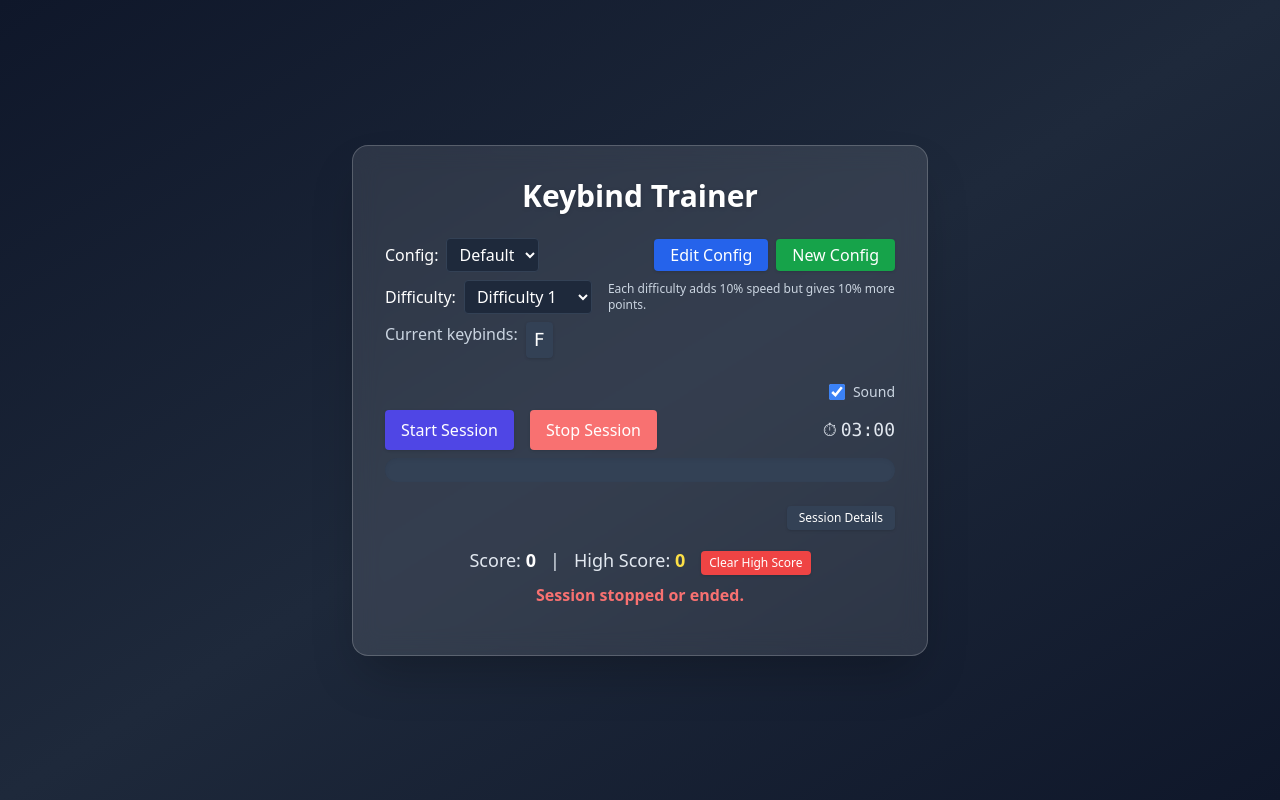
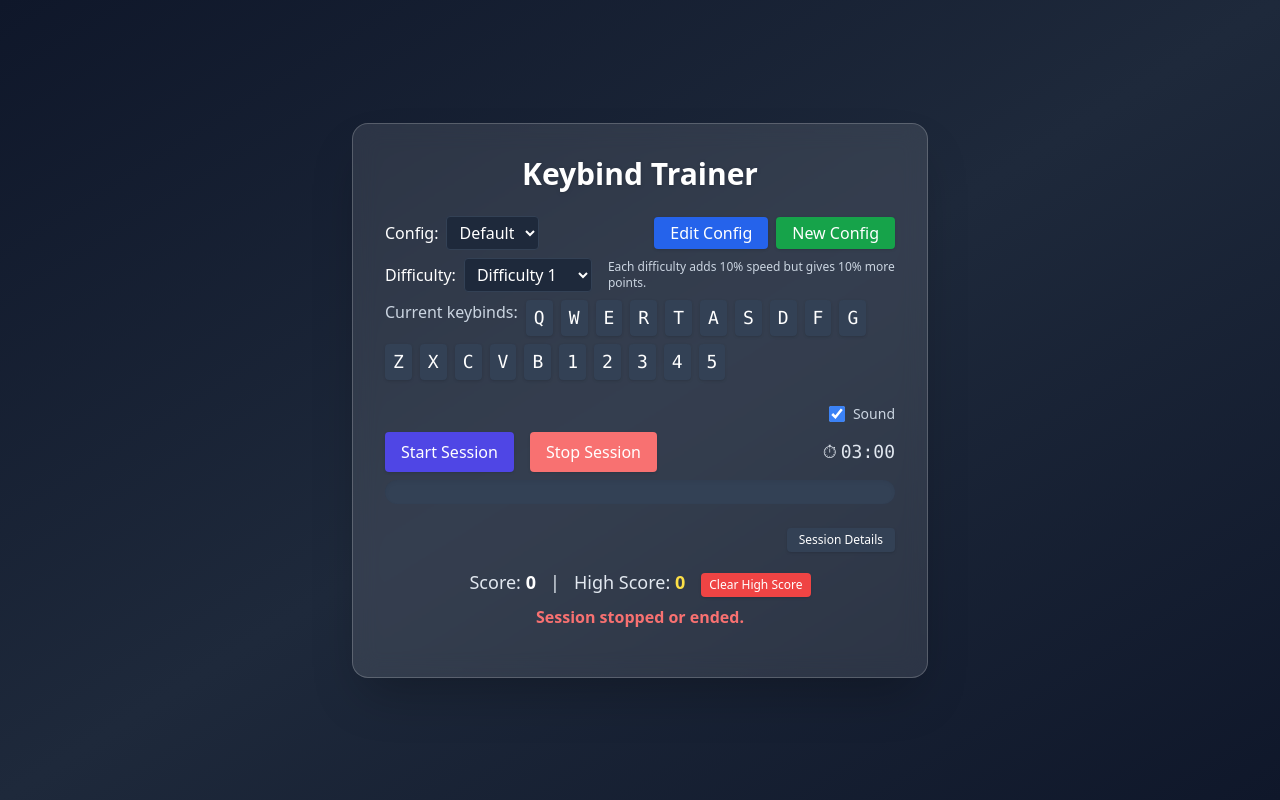
Before and after one commit to ericcolganwork/keybind-trainer, a React (Create React App) app: page / in a window 1280 px wide. Built offline with nearby package versions, Linux system fonts and the light colour scheme.

Commit message:
better default profile

```diff
--- a/src/App.js
+++ b/src/App.js
@@ -4,7 +4,7 @@ function App() {
   // Configurations: [{ name: string, keys: [string] }]
   const [configs, setConfigs] = useState(() => {
     const saved = localStorage.getItem('keybindConfigs');
-    return saved ? JSON.parse(saved) : [{ name: 'Default', keys: ['f'] }];
+    return saved ? JSON.parse(saved) : [{ name: 'Default', keys: 'qwertasdfgzxcvb12345'.split('') }];
   });
   const [selectedConfigIdx, setSelectedConfigIdx] = useState(0);
 
```
